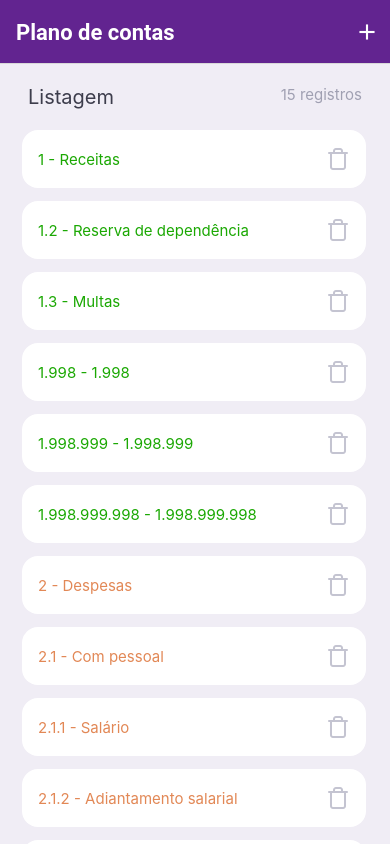
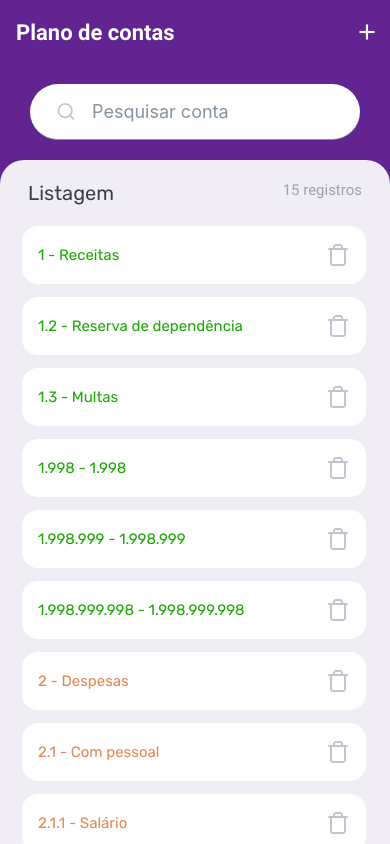
Before and after one commit to FelipeAlbertoT/uCondo, a React Native app: screen /ChartAccountList in a window 390 px wide. Built offline with nearby package versions, Linux system fonts and the light colour scheme.

Commit message:
ajustes e pesquisa

```diff
--- a/package.json
+++ b/package.json
@@ -15,9 +15,11 @@
     "@rneui/base": "^4.0.0-rc.7",
     "@rneui/themed": "^4.0.0-rc.7",
     "expo": "~48.0.6",
+    "expo-font": "~11.1.1",
     "expo-status-bar": "~1.4.4",
     "react": "18.2.0",
-    "react-native": "0.71.3"
+    "react-native": "0.71.3",
+    "expo-splash-screen": "~0.18.1"
   },
   "devDependencies": {
     "@babel/core": "^7.20.0"
--- a/src/App.js
+++ b/src/App.js
@@ -2,29 +2,65 @@ import { registerRootComponent } from 'expo';
 import { NavigationContainer } from '@react-navigation/native';
 import { createNativeStackNavigator } from '@react-navigation/native-stack';
 import { Button, Icon } from '@rneui/themed'
-import ChartAccountScreen from './views/ChartAccount';
-import AddChartAccountScreen from './views/AddChartAccount';
+import ChartAccountList from './views/ChartAccountList';
+import ChartAccountForm from './views/ChartAccountForm';
 import { ChartAccountProvider } from './context/chartAccountContext';
+import { loadAsync } from 'expo-font'
+import * as SplashScreen from 'expo-splash-screen';
+import { useEffect, useState } from 'react';
 
 const Stack = createNativeStackNavigator();
 
+SplashScreen.preventAutoHideAsync();
+
 function App() {
+  const [appIsReady, setAppIsReady] = useState(false);
+
+  useEffect(() => {
+    async function prepare() {
+      try {
+        await loadAsync({
+          'roboto': require('./../assets/fonts/Roboto-Regular.ttf'),
+          'roboto-bold': require('./../assets/fonts/Roboto-Bold.ttf'),
+          'rubik': require('./../assets/fonts/Rubik-Regular.ttf'),
+        });
+      } catch (e) {
+        console.warn(e);
+      } finally {
+        setAppIsReady(true);
+      }
+    }
+
+    prepare();
+  }, []);
+
+  useEffect(() => {
+    if (appIsReady) {
+      SplashScreen.hideAsync();
+    }
+  }, [appIsReady]);
+
+  if (!appIsReady) {
+    return null
+  }
+
   return (
     <ChartAccountProvider>
       <NavigationContainer>
         <Stack.Navigator
-          initialRouteName='Home'
-          screenOptions={screenOptions}>
+          initialRouteName='ChartAccountList'
+          screenOptions={screenOptions}
+          >
           <Stack.Screen
-            name="Home"
-            component={ChartAccountScreen}
+            name="ChartAccountList"
+            component={ChartAccountList}
             options={({ navigation }) => {
               return {
                 title: 'Plano de contas',
                 headerRight: () => (
                   <Button
                     type='clear'
-                    onPress={() => navigation.navigate('Details')}
+                    onPress={() => navigation.navigate('ChartAccountForm')}
                   >
                     <Icon name="add" size={26} color={'white'} />
                   </Button>
@@ -32,9 +68,11 @@ function App() {
               }
             }} />
           <Stack.Screen
-            name="Details"
-            component={AddChartAccountScreen}
-            options={() => { return { title: 'Inserir Conta'}} } />
+            name="ChartAccountForm"
+            component={ChartAccountForm}
+            options={{
+                title: 'Inserir Conta',
+            }} />
         </Stack.Navigator>
       </NavigationContainer>
     </ChartAccountProvider>
@@ -47,10 +85,10 @@ const screenOptions = {
   },
   headerTintColor: '#FFF',
   headerTitleStyle: {
-    fontFamily: 'roboto',
+    fontFamily: 'roboto-bold',
     fontWeight: '700',
     fontSize: 22
-  }
+  },
 }
 
 registerRootComponent(App);
--- a/src/views/ChartAccount.js
+++ /dev/null
@@ -1,139 +0,0 @@
-import { Icon } from '@rneui/base';
-import { ListItem, Dialog } from '@rneui/themed';
-import { useContext, useState } from 'react';
-import { FlatList, StyleSheet, Text, View } from "react-native";
-import ChartAccountContext from '../context/chartAccountContext';
-
-export default function ChartAccountScreen({ navigation }) {
-  const [showDialog, setShowDialog] = useState(false)
-  const [idToDelete, setIdToDelete] = useState()
-
-  const { state, dispatch }  = useContext(ChartAccountContext);
-
-  const toggleConfirmation = (id) => {
-    setShowDialog(!showDialog)
-    setIdToDelete(id)
-  }
-
-  const deleteChartAccount = () => {
-    toggleConfirmation()
-    dispatch({
-      type: 'deleteChartAccount',
-      payload: idToDelete
-    })
-  }
-
-  const getChartAccountName = ({ item }) => {
-    return (
-      <ListItem containerStyle={styles.listItem} onPress={() => navigation.navigate('Details', item)}>
-        <ListItem.Content style={styles.listContent}>
-          <ListItem.Title style={[styles.listTitle, item.type == 1 ? styles.listTitleIncome : styles.listTitleExpense]}>{item.id} - {item.name}</ListItem.Title>
-        </ListItem.Content>
-        <Icon name="trash" type="feather" color="#C4C4D1" onPress={() => toggleConfirmation(item.id)} />
-      </ListItem>
-    )
-  }
-  return (
-    <View style={styles.container}>
-      <View style={styles.header}>
-        <Text style={styles.headerTitle}>Listagem</Text>
-        <Text style={styles.headerCount}>{state.chartAccounts.length} registros</Text>
-      </View>
-      <FlatList
-        keyExtractor={acc => acc.id.toString()}
-        data={state.chartAccounts.sort((a, b) => {
-          if (a.id < b.id) return -1;
-          if (a.id > b.id) return 1;
-        })}
-        renderItem={getChartAccountName}
-      />
-
-      <Dialog
-        overlayStyle={styles.dialog}
-        isVisible={showDialog}
-        onBackdropPress={() => toggleConfirmation()}
-      >
-        <Icon style={{ paddingBottom: 21 }} size={40} name="trash" type="feather" color="#FF6680" />
-        <View style={{ alignItems: 'center', marginBottom: 23 }}>
-          <Text>Deseja excluir a conta</Text>
-          <Text>1.1 - Taxa condominial?</Text>
-        </View>
-        <Dialog.Actions>
-          <Dialog.Button
-            titleStyle={styles.btnPos}
-            buttonStyle={styles.btnPos}
-            type="solid"
-            title="Com certeza"
-            onPress={() => deleteChartAccount()} />
-          <Dialog.Button
-            titleStyle={styles.btnNeg}
-            type="clear"
-            title="Não!"
-            onPress={() => toggleConfirmation()} />
-        </Dialog.Actions>
-      </Dialog>
-    </View>
-  );
-}
-
-const styles = StyleSheet.create({
-  container: {
-    flex: 1,
-    backgroundColor: '#F0EDF5',
-    justifyContent: 'center',
-  },
-  header: {
-    flexDirection: 'row',
-    justifyContent: 'space-between',
-    marginHorizontal: 28,
-    marginVertical: 21,
-  },
-  headerTitle: {
-    color: '#3D3D4C',
-    fontSize: 20,
-    fontWeight: 400,
-  },
-  headerCount: {
-    color: '#A0A0B2',
-    fontSize: 15,
-    fontWeight: 400,
-  },
-  listItem: {
-    marginLeft: 22,
-    marginRight: 24,
-    marginBottom: 13,
-    borderRadius: 16,
-    backgroundColor: '#FFF'
-  },
-  listContent: {
-    flex: 1
-  },
-  listTitle: {
-    fontWeight: 400,
-    fontSize: 15
-  },
-  listTitleIncome: {
-    color: '#1BA803'
-  },
-  listTitleExpense: {
-    color: '#E28856'
-
-  },
-  dialog: {
-    backgroundColor: '#FFF',
-    borderRadius: 16
-  },
-  btnPos: {
-    color: '#FFF',
-    backgroundColor: '#FF6680',
-    borderRadius: 100,
-    paddingHorizontal: 12,
-    fontSize: 15,
-    fontWeight: 400,
-  },
-  btnNeg: {
-    color: '#FF6680',
-    fontSize: 15,
-    fontWeight: 400,
-  }
-});
--- a/src/views/AddChartAccount.js
+++ b/src/views/ChartAccountForm.js
@@ -6,7 +6,7 @@ import ChartAccountContext from "../context/chartAccountContext";
 
 const defaultValues = { type: 1, allowEntry: 1 }
 
-export default function AddChartAccountScreen({ navigation, route }) {
+export default function ChartAccountForm({ navigation, route }) {
   const { state, dispatch } = useContext(ChartAccountContext);
   const [chartAccount, setChartAccount] = useState(route.params ? route.params : defaultValues)
 
@@ -161,6 +161,7 @@ const styles = StyleSheet.create({
   },
   fieldLabel: {
     color: '#6A6A6A',
+    fontFamily: 'rubik',
     fontSize: 15,
     fontWeight: 500,
     marginTop: 9
@@ -172,6 +173,9 @@ const styles = StyleSheet.create({
     marginTop: 2,
     paddingLeft: 17,
     color: '#777777',
+    fontFamily: 'rubik',
+    fontSize: 15,
+    fontWeight: '400',
   },
   pickerContainer: {
     backgroundColor: '#FFF',
--- /dev/null
+++ b/src/views/ChartAccountList.js
@@ -0,0 +1,187 @@
+import { Icon } from '@rneui/base';
+import { ListItem, Dialog, Input } from '@rneui/themed';
+import { useContext, useEffect, useState } from 'react';
+import { FlatList, StyleSheet, Text, TextInput, View } from "react-native";
+import ChartAccountContext from '../context/chartAccountContext';
+
+export default function ChartAccountList({ navigation }) {
+  const [showDialog, setShowDialog] = useState(false)
+  const [accToDelete, setAccToDelete] = useState({})
+
+  const { state, dispatch } = useContext(ChartAccountContext);
+  const [ chartAccounts, setChartAccounts ] = useState()
+
+  useEffect(() => {
+    navigation.setOptions({
+      headerShadowVisible: false
+    })
+  }, [navigation]);
+
+  useEffect(() => {
+    setChartAccounts(state.chartAccounts.sort((a, b) => {
+      if (a.id < b.id) return -1;
+      if (a.id > b.id) return 1;
+    }))
+  }, [state])
+
+  const toggleConfirmation = (acc) => {
+    setShowDialog(!showDialog)
+    setAccToDelete(acc)
+  }
+
+  const deleteChartAccount = () => {
+    toggleConfirmation({})
+    dispatch({
+      type: 'deleteChartAccount',
+      payload: accToDelete.id
+    })
+  }
+
+  const getChartAccountName = ({ item }) => {
+    return (
+      <ListItem containerStyle={styles.listItem} onPress={() => navigation.navigate('ChartAccountForm', item)}>
+        <ListItem.Content style={styles.listContent}>
+          <ListItem.Title style={[styles.listTitle, item.type == 1 ? styles.listTitleIncome : styles.listTitleExpense]}>{item.id} - {item.name}</ListItem.Title>
+        </ListItem.Content>
+        <Icon name="trash" type="feather" color="#C4C4D1" onPress={() => toggleConfirmation(item)} />
+      </ListItem>
+    )
+  }
+  return (
+    <View style={styles.mainContainer}>
+      <Input
+          inputContainerStyle={styles.searchInput}
+          onChangeText={(value) => { setChartAccounts(state.chartAccounts.filter(acc => acc.name.toLowerCase().includes(value.toLowerCase())))}}
+          placeholder="Pesquisar conta"
+          leftIcon={<Icon style={{marginRight: 12}} name='search' type="feather" size={20} color='#C4C4D1' />}
+        />
+      <View style={styles.innerContainer}>
+        <View style={styles.header}>
+          <Text style={styles.headerTitle}>Listagem</Text>
+          <Text style={styles.headerCount}>{state.chartAccounts.length} registros</Text>
+        </View>
+        <FlatList
+          keyExtractor={acc => acc.id.toString()}
+          data={chartAccounts}
+          renderItem={getChartAccountName}
+        />
+
+        <Dialog
+          overlayStyle={styles.dialog}
+          isVisible={showDialog}
+          onBackdropPress={() => toggleConfirmation({})}>
+          <Icon style={{ paddingBottom: 21 }} size={40} name="trash" type="feather" color="#FF6680" />
+          <View style={{ alignItems: 'center', marginBottom: 23 }}>
+            <Text style={styles.dialogText}>Deseja excluir a conta</Text>
+            <Text style={styles.dialogText}><Text style={styles.dialogItem}>{accToDelete.id} - {accToDelete.name}</Text>?</Text>
+          </View>
+          <Dialog.Actions>
+            <Dialog.Button
+              titleStyle={styles.btnPos}
+              buttonStyle={styles.btnPos}
+              type="solid"
+              title="Com certeza"
+              onPress={() => deleteChartAccount()} />
+            <Dialog.Button
+              titleStyle={styles.btnNeg}
+              type="clear"
+              title="Não!"
+              onPress={() => toggleConfirmation({})} />
+          </Dialog.Actions>
+        </Dialog>
+      </View>
+    </View>
+  );
+}
+
+const styles = StyleSheet.create({
+  mainContainer: {
+    flex: 1,
+    backgroundColor: '#622490'
+  },
+  innerContainer: {
+    flex: 1,
+    backgroundColor: '#F0EDF5',
+    justifyContent: 'center',
+    borderTopLeftRadius: 24,
+    borderTopRightRadius: 24,
+  },
+  searchInput: {
+    backgroundColor: '#FFF',
+    borderRadius: 100,
+    marginHorizontal: 20,
+    marginBottom: 10,
+    marginTop: 20,
+    height: 56,
+    paddingHorizontal: 26,
+    fontFamily: 'roboto',
+    fontSize: 15,
+    fontWeight: 400,
+  },
+  header: {
+    flexDirection: 'row',
+    justifyContent: 'space-between',
+    marginHorizontal: 28,
+    marginVertical: 21,
+  },
+  headerTitle: {
+    color: '#3D3D4C',
+    fontFamily: 'rubik',
+    fontSize: 20,
+    fontWeight: 400,
+  },
+  headerCount: {
+    color: '#A0A0B2',
+    fontFamily: 'roboto',
+    fontSize: 15,
+    fontWeight: 400,
+  },
+  listItem: {
+    marginLeft: 22,
+    marginRight: 24,
+    marginBottom: 13,
+    borderRadius: 16,
+    backgroundColor: '#FFF'
+  },
+  listContent: {
+    flex: 1
+  },
+  listTitle: {
+    fontFamily: 'rubik',
+    fontWeight: 400,
+    fontSize: 15
+  },
+  listTitleIncome: {
+    color: '#1BA803'
+  },
+  listTitleExpense: {
+    color: '#E28856'
+
+  },
+  dialog: {
+    backgroundColor: '#FFF',
+    borderRadius: 16
+  },
+  dialogText: {
+    fontFamily: 'rubik',
+    fontWeight: 400,
+    fontSize: 15,
+    lineHeight: 25
+  },
+  dialogItem: {
+    fontWeight: 700,
+  },
+  btnPos: {
+    color: '#FFF',
+    backgroundColor: '#FF6680',
+    borderRadius: 100,
+    paddingHorizontal: 12,
+    fontSize: 15,
+    fontWeight: 400,
+  },
+  btnNeg: {
+    color: '#FF6680',
+    fontSize: 15,
+    fontWeight: 400,
+  }
+});
```
Also changed, not shown: assets/fonts/Roboto-Bold.ttf (added), 1 other file (tests, documents, lock files or other folders).
